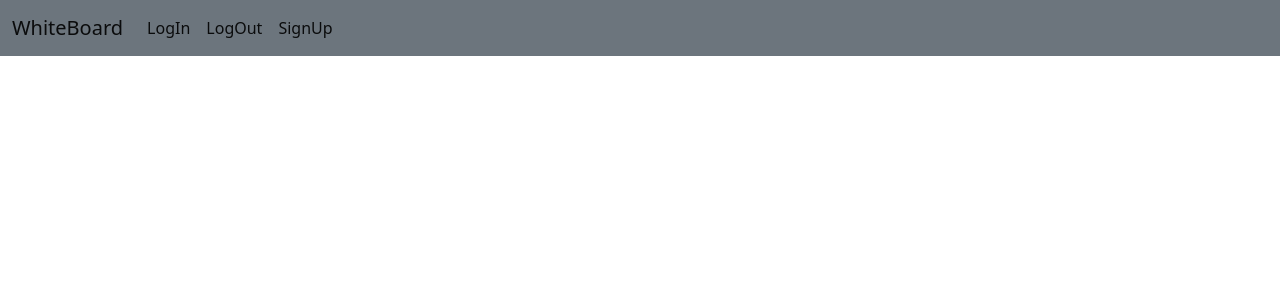
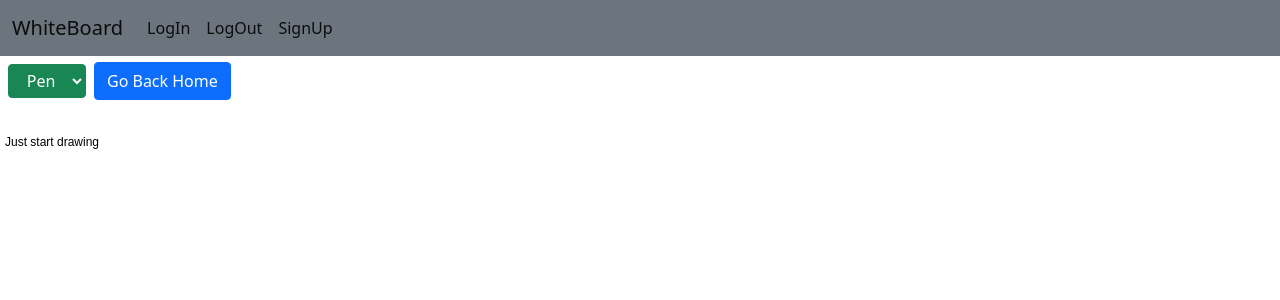
Before and after one commit to ar-rana/Whiteboard-App, a React (Create React App) app in the folder client/: page /whiteboard/1 in a window 1280 px wide. Shown: the top 300 px of the page. Built offline with nearby package versions, Linux system fonts and the light colour scheme.

Commit message:
added whiteboard page

```diff
--- a/client/package.json
+++ b/client/package.json
@@ -13,6 +13,7 @@
     "@types/websocket": "^1.0.10",
     "react": "^18.2.0",
     "react-dom": "^18.2.0",
+    "react-konva": "^18.2.10",
     "react-router-dom": "^6.22.3",
     "react-scripts": "5.0.1",
     "typescript": "^4.9.5",
--- a/client/src/App.tsx
+++ b/client/src/App.tsx
@@ -4,17 +4,19 @@ import { BrowserRouter, Routes, Route } from "react-router-dom";
 import { UserContext } from "./userContext";
 import { userType } from "./userContext";
 import Home from "./components/Home";
+import Whiteboard from "./components/Whiteboard";
 
 function App() {
-  const [user, setUser] = useState<userType|null>(null);
+  const [user, setUser] = useState<userType | null>(null);
 
   return (
     <>
       <BrowserRouter>
         <UserContext.Provider value={{ user, setUser }}>
-        <Navbar />
+          <Navbar />
           <Routes>
             <Route path="/" element={<Home />} />
+            <Route path="/whiteboard/:room_id" element={<Whiteboard />} />
           </Routes>
         </UserContext.Provider>
       </BrowserRouter>
--- /dev/null
+++ b/client/src/components/Whiteboard.tsx
@@ -0,0 +1,92 @@
+import React, { useRef, useState } from "react";
+import { createRoot } from "react-dom/client";
+import { Stage, Layer, Line, Text } from "react-konva";
+import { useParams, Link } from "react-router-dom";
+
+const Whiteboard: React.FC = () => {
+  const { room_id } = useParams();
+  const [tool, setTool] = useState<string>("pen");
+  const [lines, setLines] = useState<any[]>([]);
+  const isDrawing = useRef<boolean>(false);
+
+  const handleMouseDown = (e: any) => {
+    isDrawing.current = true;
+    const pos = e.target.getStage().getPointerPosition();
+    setLines([...lines, { tool, points: [pos.x, pos.y] }]);
+  };
+
+  const handleMouseMove = (e: any) => {
+    // no drawing - skipping
+    if (!isDrawing.current) {
+      return;
+    }
+    const stage = e.target.getStage();
+    const point = stage.getPointerPosition();
+    let lastLine = lines[lines.length - 1];
+    // add point
+    lastLine.points = lastLine.points.concat([point.x, point.y]);
+
+    // replace last
+    lines.splice(lines.length - 1, 1, lastLine);
+    setLines(lines.concat());
+  };
+
+  const handleMouseUp = () => {
+    isDrawing.current = false;
+  };
+
+  return (
+    <div style={{overflowX:"hidden"}}>
+      <select
+        className="btn btn-success m-2 p-1"
+        value={tool}
+        onChange={(e) => {
+          setTool(e.target.value);
+        }}
+      >
+        <option value="pen">Pen</option>
+        <option value="eraser">Eraser</option>
+      </select>
+
+      <Link to="/">
+        <button className="btn btn-primary">Go Back Home</button>
+      </Link>
+
+      <Stage
+        width={window.innerWidth}
+        height={window.innerHeight-0.185*window.innerHeight}
+        onMouseDown={handleMouseDown}
+        onMousemove={handleMouseMove}
+        onMouseup={handleMouseUp}
+      >
+        <Layer>
+          <Text text="Just start drawing" x={5} y={30} />
+          {lines.map((line: any, i: any) => (
+            <Line
+              key={i}
+              points={line.points}
+              stroke="#df4b26"
+              strokeWidth={5}
+              tension={0.5}
+              lineCap="round"
+              lineJoin="round"
+              globalCompositeOperation={
+                line.tool === "eraser" ? "destination-out" : "source-over"
+              }
+            />
+          ))}
+        </Layer>
+      </Stage>
+    </div>
+  );
+};
+
+// const container: HTMLElement | null = document.getElementById("root");
+// if (container) {
+//   const root = createRoot(container);
+//   root.render(<Whiteboard />);
+// } else {
+//   console.error("Container element with id 'root' not found.");
+// }
+
+export default Whiteboard;
--- a/client/src/components/layout/Room.tsx
+++ b/client/src/components/layout/Room.tsx
@@ -9,6 +9,7 @@ interface RoomProps {
 }
 
 const Room: React.FC<RoomProps> = ({ room }) => {
+  const room_id = room._id;
   return (
     <div className="p-2">
       <div className="card text-center" style={{ width: "18rem" }}>
@@ -18,7 +19,7 @@ const Room: React.FC<RoomProps> = ({ room }) => {
             With supporting text below as a natural lead-in to additional
             content.
           </p> */}
-          <a href="/" className="btn btn-primary">
+          <a href={"/whiteboard/"+room_id} className="btn btn-primary">
             Go to Room
           </a>
         </div>
```
Also changed, not shown: 1 other file (tests, documents, lock files or other folders).
